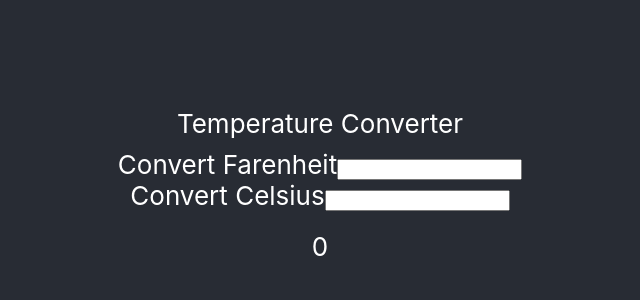
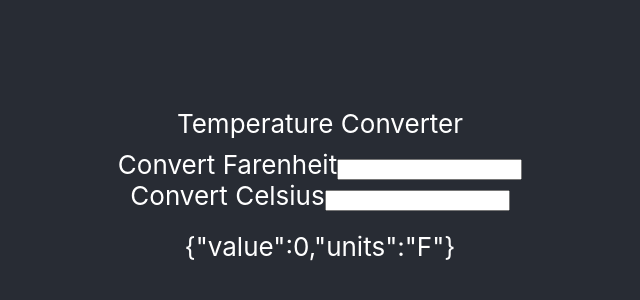
Before and after one commit to ValerieLoveland/frankenstein, a React (Create React App) app: page / in a window 1280 px wide. Shown: the part 220-520 px from the top of the page, without its empty margins (320-960 px from the left). Built offline with nearby package versions, Linux system fonts and the light colour scheme.

Commit message:
Make the structure better with help

```diff
--- a/src/App.tsx
+++ b/src/App.tsx
@@ -2,8 +2,8 @@ import React, { useState } from "react";
 import "./App.css";
 
 function App(this: any) {
-  const [unitsF, setUnitsF] = useState(true);
-  const [temp, setTemp] = useState(0);
+  const [input, setInput] = useState<UserInput>({ value: 0, units: "F" });
+
   return (
     <div className="App">
       <header className="App-header">Temperature Converter</header>
@@ -15,9 +15,10 @@ function App(this: any) {
             <input
               onKeyPress={(event) => {
                 if (event.key === "Enter") {
-                  setTemp(parseInt(event.currentTarget.value));
-                  setUnitsF(true);
-                  console.log(temp, unitsF);
+                  setInput({
+                    value: parseInt(event.currentTarget.value),
+                    units: "F",
+                  });
                 }
               }}
             />
@@ -27,15 +28,15 @@ function App(this: any) {
           <input
             onKeyPress={(event) => {
               if (event.key === "Enter") {
-                setTemp(parseInt(event.currentTarget.value));
-                setUnitsF(false);
-                console.log(temp, unitsF);
-                //let celFromFar=((temp - 32) * 5/9);
+                setInput({
+                  value: parseInt(event.currentTarget.value),
+                  units: "C",
+                });
               }
             }}
           />
         </form>
-        <div className="temp-text">{temp}</div>
+        <div className="temp-text">{JSON.stringify(input)}</div>
       </div>
     </div>
   );
@@ -51,3 +52,5 @@ export default App;
 // let farFromCel=(({temp} × 9/5) + 32)
 
 // }
+type TemperatureUnits = "F" | "C";
+type UserInput = { value: number; units: TemperatureUnits };
```
